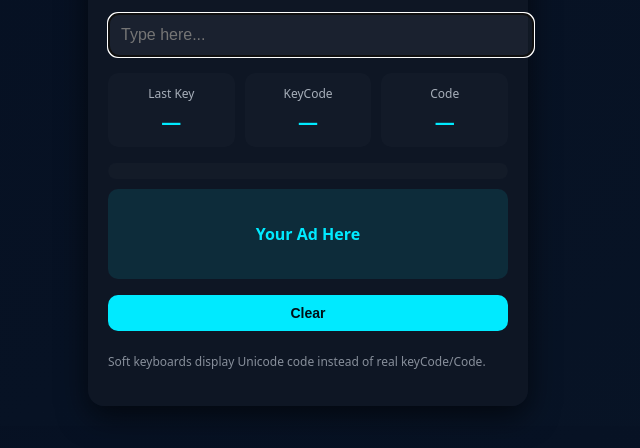
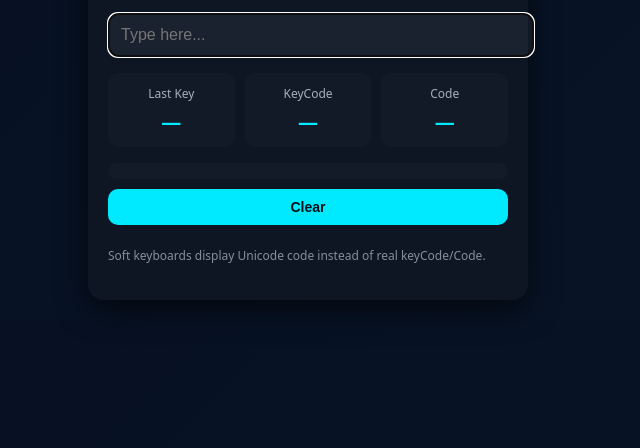
Before and after one commit to komeighoroje50-123/Keycode-inspector, a plain HTML site: page index.html in a window 1280 px wide. Shown: the part 148-596 px from the top of the page, without its empty margins (332-972 px from the left). Drawn offline with Linux system fonts and the light colour scheme.

Commit message:
update index.html

```diff
--- a/index.html
+++ b/index.html
@@ -5,6 +5,9 @@
   <meta name="viewport" content="width=device-width, initial-scale=1.0">
   <title>Key Inspector</title>
   <link rel="stylesheet" href="style.css">
+
+  <!-- ✅ PropellerAds Verification Meta Tag -->
+  <meta name="propeller" content="xxxxxxxxxxxxxxxx">
 </head>
 <body>
 
@@ -31,14 +34,18 @@
 
     <div class="history" id="history"></div>
 
-  <!-- AdSense Placeholder -->
-  <div class="ad-placeholder">Your Ad Here</div>
+    <!-- ✅ PropellerAds Ad Zone (replace with your script after approval) -->
+    <div id="propeller-ad-slot">
+      <!-- Example: <script async src="https://profitableadsnetwork.com/zone123.js"></script> -->
+    </div>
 
     <button id="clearBtn">Clear</button>
 
-  <p style="font-size:12px; opacity:0.7;">Soft keyboards display Unicode code instead of real keyCode/Code.</p>
+    <p style="font-size:12px; opacity:0.7;">
+      Soft keyboards display Unicode code instead of real keyCode/Code.
+    </p>
   </div>
+
   <script src="script.js"></script>
-
 </body>
 </html>
```
Lines whose indentation alone changed are shown as unchanged.
